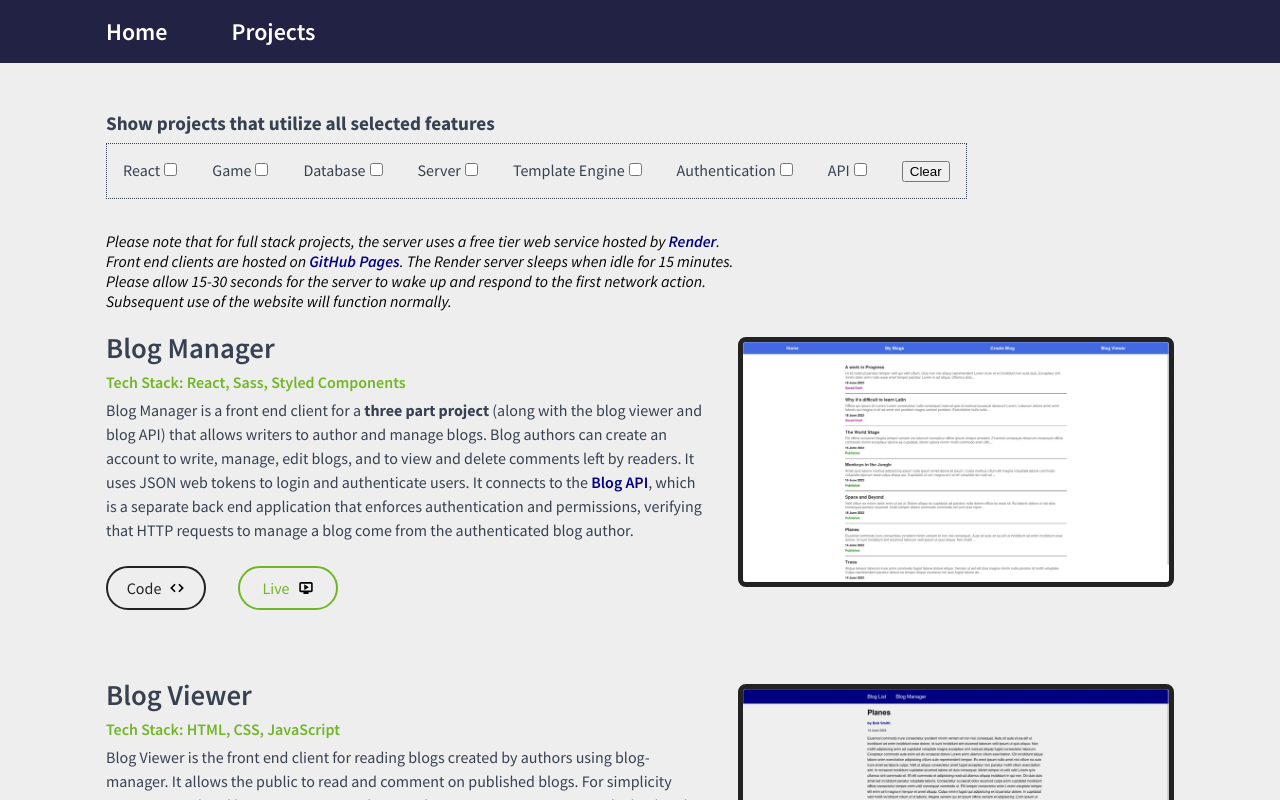
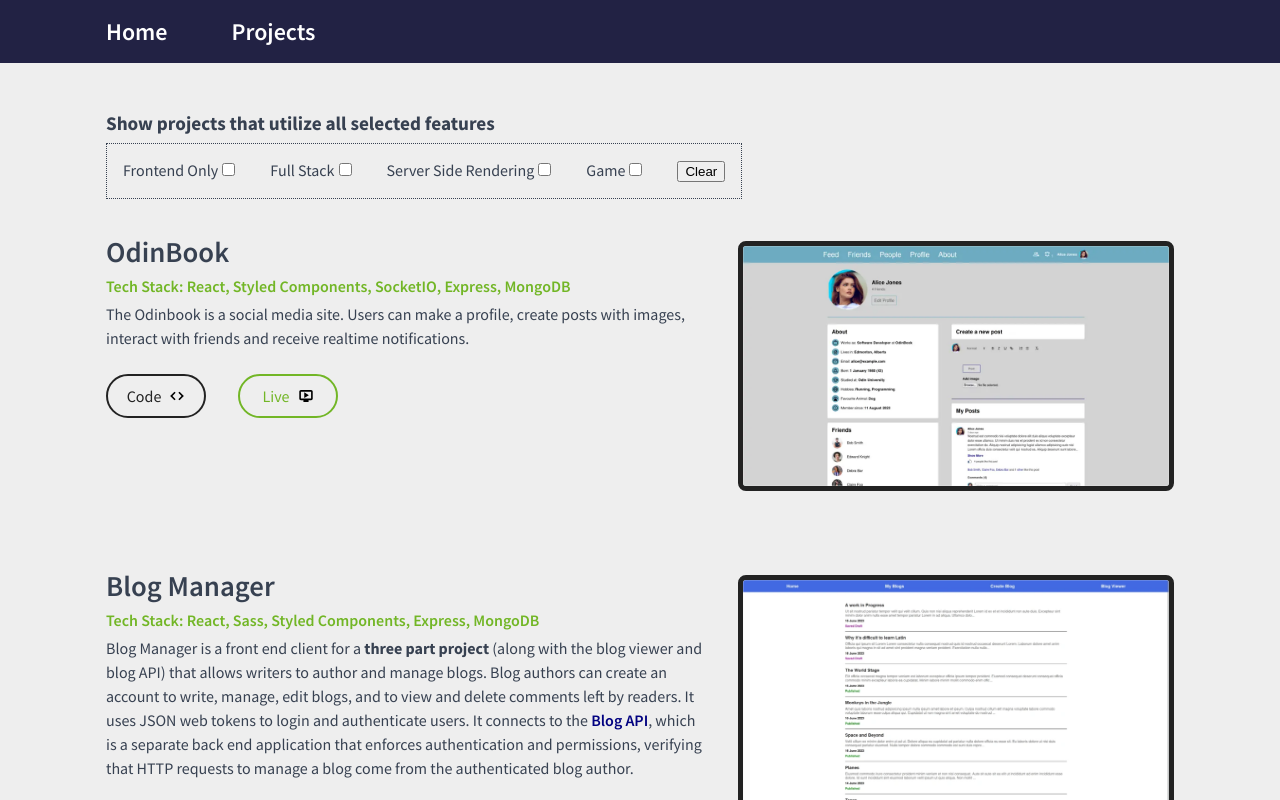
Before and after one commit to jundran/portfolio, a React (Vite) app: page /#/projects in a window 1280 px wide. Shown: the top 800 px of the page. Built offline with nearby package versions, Linux system fonts and the light colour scheme.

Commit message:
Update with Odinbook project

```diff
--- a/src/components/Notice.jsx
+++ /dev/null
@@ -1,15 +0,0 @@
-import styled from 'styled-components'
-
-export default function Notice () {
-	return (
-		<Container>
-			<p><em>
-				Please note that for full stack projects, the server uses a free tier web service hosted by <a className='simple-link' href='https://render.com/' target="_blank" rel="noreferrer">Render</a>. Front end clients are hosted on <a className='simple-link' href='https://pages.github.com/' target="_blank" rel="noreferrer">GitHub Pages</a>. The Render server sleeps when idle for 15 minutes. Please allow 15-30 seconds for the server to wake up and respond to the first network action. Subsequent use of the website will function normally.
-			</em></p>
-		</Container>
-	)
-}
-
-const Container = styled.div`
-	max-width: 640px
-`
--- a/src/data.js
+++ b/src/data.js
@@ -7,7 +7,7 @@ const adminDashboard = {
 	live: 'https://jundran.github.io/admin-dashboard/',
 	image: 'admin-dashboard.webp',
 	stack: 'HTML, CSS',
-	tags: [],
+	tags: ['Frontend Only'],
 	description: 'Admin Dashboard is a single page site built to a provided design using grid layout.'
 }
 
@@ -18,7 +18,7 @@ const battleship = {
 	live: 'https://jundran.github.io/battleship/',
 	image: 'battleship.webp',
 	stack: 'HTML, CSS, JavaScript',
-	tags: ['Game'],
+	tags: ['Frontend Only', 'Game'],
 	description: 'Classic Battleship game. Playable against the computer with music and sound efects. Unit tested using Jest. The computer algorithm makes logical decisions when deciding which square to attack on the board.'
 }
 
@@ -28,8 +28,8 @@ const blogManager = {
 	code: 'https://github.com/jundran/blog-manager',
 	live: 'https://jundran.github.io/blog-manager',
 	image: 'blog-manager.webp',
-	stack: 'React, Sass, Styled Components',
-	tags: ['React', 'Server', 'Database', 'Authentication', 'API'],
+	stack: 'React, Sass, Styled Components, Express, MongoDB',
+	tags: ['Full Stack'],
 	description: 'Blog Manager is a front end client for a <strong>three part project</strong> (along with the blog viewer and blog API) that allows writers to author and manage blogs. Blog authors can create an account to write, manage, edit blogs, and to view and delete comments left by readers. It uses JSON web tokens to login and authenticate users. It connects to the <a class="simple-link" href="https://github.com/jundran/blog-api" target="_blank" rel="noreferrer">Blog API</a>, which is a separate back end application that enforces authentication and permissions, verifying that HTTP requests to manage a blog come from the authenticated blog author.'
 }
 
@@ -39,8 +39,8 @@ const blogViewer = {
 	code: 'https://github.com/jundran/blog-viewer',
 	live: 'https://jundran.github.io/blog-viewer',
 	image: 'blog-viewer.webp',
-	stack: 'HTML, CSS, JavaScript',
-	tags: ['Database', 'Server', 'API'],
+	stack: 'HTML, CSS, JavaScript, Express, MongoDB',
+	tags: ['Full Stack'],
 	description: 'Blog Viewer is the front end client for reading blogs created by authors using blog-manager. It allows the public to read and comment on published blogs. For simplicity users can read and leave comments without authentication or an account. The backend <a class="simple-link" href="https://github.com/jundran/blog-api" target="_blank" rel="noreferrer">API</a> ensures that only published blogs can be fetched by the client.'
 }
 
@@ -51,7 +51,7 @@ const calculator = {
 	live: 'https://jundran.github.io/calculator/',
 	image: 'calculator.webp',
 	stack: 'HTML, CSS, JavaScript',
-	tags: [],
+	tags: ['Frontend Only'],
 	description: 'A calculator app with retro design.'
 }
 
@@ -62,7 +62,7 @@ const cvApplication = {
 	live: 'https://jundran.github.io/cv-application/',
 	image: 'cv-application.webp',
 	stack: 'React',
-	tags: ['React'],
+	tags: ['Frontend Only', 'React'],
 	description: 'CV creator application built with React. Users can fill out their resume then print a PDF file from the preview. Data is saved using local storage.'
 }
 
@@ -73,7 +73,7 @@ const etchASketch = {
 	live: 'https://jundran.github.io/etch-a-sketch/',
 	image: 'etch-a-sketch.webp',
 	stack: 'HTML, CSS, JavaScript',
-	tags: ['Game'],
+	tags: ['Frontend Only', 'Game'],
 	description: 'An Etch-a-sketch browser game that allows players to create a drawing board with a set number of squares. The player can shade squares with multiple passes or delete them to draw pictures.'
 }
 
@@ -84,7 +84,7 @@ const imageSlider = {
 	live: 'https://jundran.github.io/image-slider/',
 	image: 'image-slider.webp',
 	stack: 'HTML, CSS, JavaScript',
-	tags: [],
+	tags: ['Frontend Only'],
 	description: 'A modular image slider with automatical scrolling or manual control.'
 }
 
@@ -95,7 +95,7 @@ const inventoryApplication = {
 	live: 'https://inventory-ml9n.onrender.com/',
 	image: 'inventory-application.webp',
 	stack: 'PUG, SASS, JavaScript, Express, MongoDB',
-	tags: ['Server', 'Database', 'Template Engine', 'API'],
+	tags: ['Server Side Rendering'],
 	description: 'This is an inventory management application. It catalogues items available for sale in in a store along with stock counts, descriptions, prices etc. The user can view, create, edit and delete products and the categories that they belong to using the app. They can upload images and thumbnails using multer middleware. Data is persisted to a cloud hosted MongoDB database. PUG templates serve the front end views using Express. As this is a practice project it is using free tier hosting on render.com. A limitation of the  free tier is that it does not allow for persistent storage so images will not be saved across server restarts but, in the code, I have implemented functionality to save uploaded images and delete them from the database and from the file system. The initial data for this app is populated from the Dummy JSON API as it would be very time consuming and tedious to manual enter all this data myself. The app also makes use of MongoDB aggregation pipeline to generate dynamic statistics about the inventory which you can see on the homepage.'
 }
 
@@ -106,7 +106,7 @@ const knightsTravails = {
 	live: 'https://jundran.github.io/knights-travails/',
 	image: 'knights-travails.webp',
 	stack: 'HTML, CSS, JavaScript',
-	tags: ['Game'],
+	tags: ['Frontend Only', 'Game'],
 	description: 'This project provides a chess board with a knight piece. The player can move the knight to any other square on the board. It utilizes a breadth-first-search algorithm to find the shortest path.'
 }
 
@@ -117,7 +117,7 @@ const landingPage = {
 	live: 'https://jundran.github.io/landing-page/',
 	image: 'landing-page.webp',
 	stack: 'HTML CSS',
-	tags: [],
+	tags: ['Frontend Only'],
 	description: "This is one  of my earliest projects. It's a simple landing page featuring Mario characters."
 }
 
@@ -128,7 +128,7 @@ const library = {
 	live: 'https://jundran.github.io/library/',
 	image: 'library.webp',
 	stack: 'HTML, CSS, JavaScript',
-	tags: [],
+	tags: ['Frontend Only'],
 	description: 'A library application that allows users to add books that they own and manage their read status.'
 }
 
@@ -139,7 +139,7 @@ const membersOnly = {
 	live: 'https://members-only-gip4.onrender.com',
 	image: 'members-only.webp',
 	stack: 'EJS, SASS, JavaScript, Express, MongoDB',
-	tags: ['Server', 'Database', 'Template Engine', 'API'],
+	tags: ['Server Side Rendering'],
 	description: 'This is a message board app developed with Express, MongoDB and PassportJS, serving EJS templates. It has minimal styling and isn\'t much fun but its purpose is to demonstrate how to authenticate users and manage their abilities depending on if they are logged in or on the status of their account.'
 }
 
@@ -150,7 +150,7 @@ const memoryCard = {
 	live: 'https://jundran.github.io/memory-card/',
 	image: 'memory-card.webp',
 	stack: 'React',
-	tags: ['React', 'Game'],
+	tags: ['Frontend Only', 'Game'],
 	description: 'A memory card game written in React. The challenge is for the players to click each character card but only once. It tracks the players best score and provides feedback about the game when it is over.'
 }
 
@@ -161,7 +161,7 @@ const miniMessageBoard = {
 	live: 'https://mini-message-board-kgod.onrender.com',
 	image: 'mini-message-board.webp',
 	stack: 'PUG, SASS, JavaScript, Express',
-	tags: ['Server', 'Template Engine'],
+	tags: ['Server Side Rendering'],
 	description: 'This a simple message board app created to practise what I have learned about Express so far. It serves PUG templates. The index route shows the message board. The user can fill out the form to post a new message to the "/new" route which will save the message to an array. The user is then redirected to the index page which fetches the updated array of messages. Messages are persisted as long as the server remains running and can be seen by all users. For a production ready app, a database would be needed to provide authorization and data persistence if the server goes offline but that is beyond the scope of this project.'
 }
 
@@ -171,9 +171,20 @@ const movies = {
 	code: 'https://github.com/jundran/top-movies',
 	live: 'https://jundran.github.io/top-movies/',
 	image: 'top-movies.webp',
-	stack: 'React, SASS',
-	tags: ['React', 'API'],
+	stack: 'React, SASS, Third-party API',
+	tags: ['Frontend Only'],
 	description: 'This is a close clone of <a class="simple-link" href="https://www.themoviedb.org/" target="_blank" rel="noreferrer">TMDB website</a> made with React. It uses real data from TMDB API. This app does not have a back end and not all the features of the original site have been implemented because of it is far too big, but the core purpose of the site is functional, which is to find movies and TV shows to watch and I use it personally. The home page loads trending movies and TV shows from the API. I built a toggle component to switch between media types or time frames. I created the modal video player which plays trailers from the home page or from individual media detail pages and, unlike the original site, background interaction and scrolling is disabled when the modal is open. I created a review score component to match the one on TMDB which works dynamically using the score returned by the API. I also implemented search functionality with a drop down search bar that queries the API. Furthermore, my site aims to use best practices for modular reusable components along with correct semantics for accessibility and screen readers.'
+}
+
+const odinbook = {
+	id: crypto.randomUUID(),
+	title: 'OdinBook',
+	code: 'https://github.com/jundran/odinbook',
+	live: 'https://jundran.github.io/odinbook/',
+	image: 'odinbook.webp',
+	stack: 'React, Styled Components, SocketIO, Express, MongoDB',
+	tags: ['Full Stack'],
+	description: 'The Odinbook is a social media site. Users can make a profile, create posts with images, interact with friends and receive realtime notifications.'
 }
 
 const odinRecipes = {
@@ -183,7 +194,7 @@ const odinRecipes = {
 	live: 'https://jundran.github.io/odin-recipes/',
 	image: 'odin-recipes.webp',
 	stack: 'HTML, CSS, JavaScript',
-	tags: [],
+	tags: ['Frontend Only'],
 	description: 'A simple recipe website. This is one of my earliest projects.'
 }
 
@@ -194,7 +205,7 @@ const restaurantPage = {
 	live: 'https://jundran.github.io/restaurant-page/',
 	image: 'restaurant-page.webp',
 	stack: 'HTML, CSS, JavaScript',
-	tags: [],
+	tags: ['Frontend Only'],
 	description: 'A single page application for a restaurant which provides tabbed browsing. The purpose of this project was to learn how to make components using javaScript but doing it the hard way before learning React.'
 }
 
@@ -205,7 +216,7 @@ const rockPaperScissors = {
 	live: 'https://jundran.github.io/rock-paper-scissors/',
 	image: 'rock-paper-scissors.webp',
 	stack: 'HTML, CSS, JavaScript',
-	tags: ['Game'],
+	tags: ['Frontend Only', 'Game'],
 	description: 'Rock Paper Scissors game playable against the computer.'
 }
 
@@ -216,7 +227,7 @@ const shoppingCart = {
 	live: 'https://jundran.github.io/shopping-cart/',
 	image: 'shopping-cart.webp',
 	stack: 'React',
-	tags: ['React'],
+	tags: ['Frontend Only'],
 	description: 'An e-commerce site written in React. Users can add items to a cart, change quantities or delete them. State is updated automatically and persisted across reloads.'
 }
 
@@ -227,7 +238,7 @@ const signUpForm = {
 	live: 'https://jundran.github.io/sign-up-form/',
 	image: 'sign-up-form.webp',
 	stack: 'HTML, CSS, JavaScript',
-	tags: [],
+	tags: ['Frontend Only'],
 	description: 'A simple sign up form that uses javaScript for validation and to provide feedback to the user as they fill it out.'
 }
 
@@ -238,7 +249,7 @@ const ticTacToe = {
 	live: 'https://jundran.github.io/tic-tac-toe/',
 	image: 'tic-tac-toe.webp',
 	stack: 'HTML, CSS, JavaScript',
-	tags: ['Game'],
+	tags: ['Frontend Only'],
 	description: 'A Noughts and Crosses game playable against the computer or another player. The computer algorithm makes logical decisions to play defensively on each turn.'
 }
 
@@ -249,7 +260,7 @@ const todoList = {
 	live: 'https://jundran.github.io/todo-list/',
 	image: 'todo-list.webp',
 	stack: 'HTML CSS, JavaScript',
-	tags: [],
+	tags: ['Frontend Only'],
 	description: 'A Todo list application. It allows the user to create projects and add todos to each project. Each todo can be marked as ongoing or completed, renamed, deleted and edited. State is persisted using local storage.'
 }
 
@@ -259,8 +270,8 @@ const weatherApp = {
 	code: 'https://github.com/jundran/weather-app',
 	live: 'https://jundran.github.io/weather-app/',
 	image: 'weather-app.webp',
-	stack: 'HTML, CSS, Javascript, API',
-	tags: ['API'],
+	stack: 'HTML, CSS, Javascript, Third-party API',
+	tags: ['Frontend Only'],
 	description: 'A weather app using real-time data from the OpenWeather API. It allows the user to search by city in any country. It provides the current weather and other information for that location such as coordinates and sunrise times. A simple toggle switch component allows the user to change between metric and imperial units.'
 }
 
@@ -276,9 +287,10 @@ const weatherApp = {
 // }
 
 
-export const tags = ['React', 'Game', 'Database', 'Server', 'Template Engine', 'Authentication', 'API']
+export const tags = ['Frontend Only', 'Full Stack', 'Server Side Rendering', 'Game']
 
 export const projects = [
+	odinbook,
 	blogManager,
 	blogViewer,
 	membersOnly,
--- a/src/pages/ProjectsPage.jsx
+++ b/src/pages/ProjectsPage.jsx
@@ -3,7 +3,6 @@ import styled from 'styled-components'
 import { projects as data } from '../data'
 import Project from '../components/Project'
 import Filter from '../components/Filter'
-import Notice from '../components/Notice'
 import ScrollButton from '../components/ScrollButton'
 import { TABLET } from '../styles/variables'
 
@@ -28,7 +27,6 @@ export default function ProjectsPage () {
 	return (
 		<main className="ProjectsPage centred">
 			<Filter updateFilter={updateFilter}/>
-			<Notice />
 			<>
 				{ projects.length ?
 					<Projects aria-label='Projects'>
```
Also changed, not shown: public/screenshots/odinbook.webp (added), 1 other file (tests, documents, lock files or other folders).
